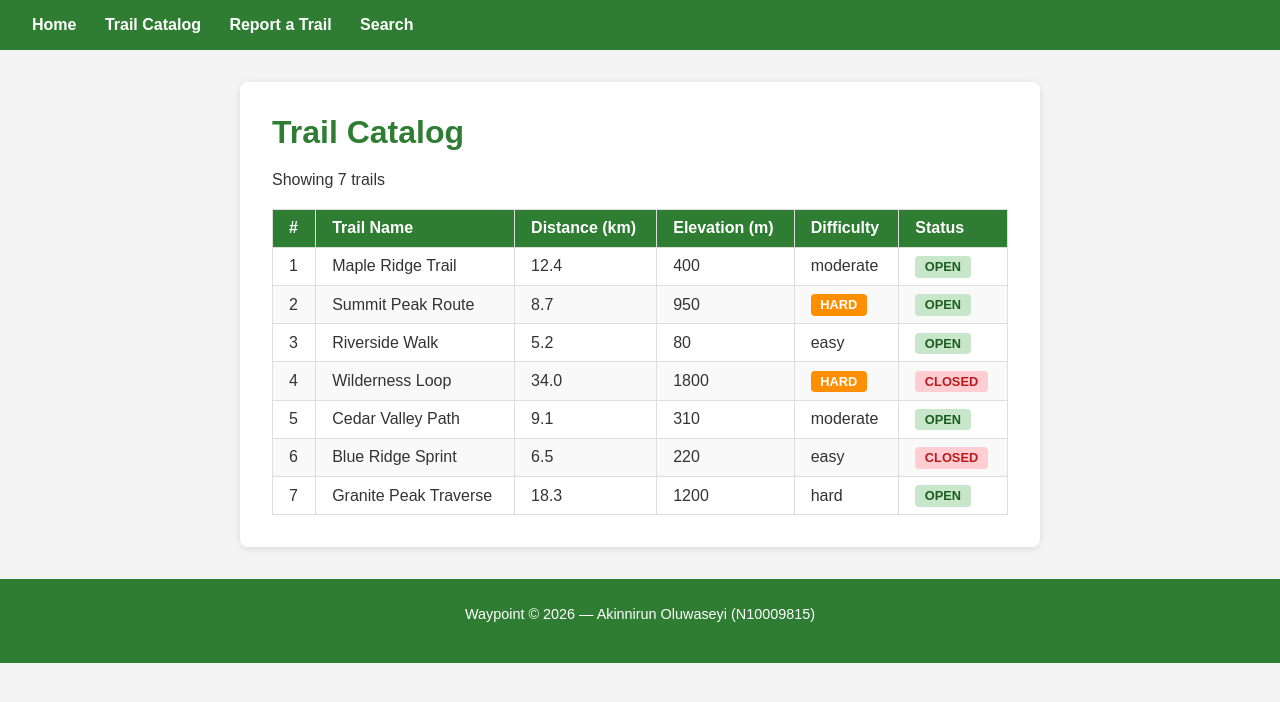
After one commit to akinnirunseyi-web/waypoint, a Django app: page /catalog/ in a window 1280 px wide. The commit adds this page. Shown: the top 702 px of the page. Run offline with Django 4.2, Linux system fonts and the light colour scheme.

Commit message:
week 11: base template, partials, catalog with badges and filters

```diff
--- a/static/style.css
+++ b/static/style.css
@@ -89,3 +89,56 @@ p {
     margin-bottom: 0.8rem;
     line-height: 1.6;
 }
+
+footer {
+    text-align: center;
+    padding: 1.5rem;
+    margin-top: 2rem;
+    background-color: #2e7d32;
+    color: white;
+    font-size: 0.9rem;
+}
+
+.catalog-table {
+    width: 100%;
+    border-collapse: collapse;
+    margin-top: 1rem;
+}
+
+.catalog-table th,
+.catalog-table td {
+    border: 1px solid #ddd;
+    padding: 0.6rem 1rem;
+    text-align: left;
+}
+
+.catalog-table th {
+    background-color: #2e7d32;
+    color: white;
+}
+
+.catalog-table tr:nth-child(even) {
+    background-color: #f9f9f9;
+}
+
+.badge {
+    padding: 0.2rem 0.6rem;
+    border-radius: 4px;
+    font-size: 0.8rem;
+    font-weight: bold;
+}
+
+.badge-open {
+    background-color: #c8e6c9;
+    color: #1b5e20;
+}
+
+.badge-closed {
+    background-color: #ffcdd2;
+    color: #b71c1c;
+}
+
+.badge-hard {
+    background-color: #ff8f00;
+    color: white;
+}
--- /dev/null
+++ b/templates/base.html
@@ -0,0 +1,18 @@
+{% load static %}
+<!DOCTYPE html>
+<html lang="en">
+<head>
+    <meta charset="UTF-8">
+    <title>{% block title %}Waypoint{% endblock %}</title>
+    <link rel="stylesheet" href="{% static 'style.css' %}">
+</head>
+<body>
+    {% include "partials/navbar.html" %}
+
+    <div class="container">
+        {% block content %}{% endblock %}
+    </div>
+
+    {% include "partials/footer.html" %}
+</body>
+</html>
--- /dev/null
+++ b/templates/catalog.html
@@ -0,0 +1,45 @@
+{% extends "base.html" %}
+
+{% block title %}Trail Catalog — Waypoint{% endblock %}
+
+{% block content %}
+    <h1>Trail Catalog</h1>
+    <p>Showing {{ trails|length }} trails</p>
+
+    <table class="catalog-table">
+        <thead>
+            <tr>
+                <th>#</th>
+                <th>Trail Name</th>
+                <th>Distance (km)</th>
+                <th>Elevation (m)</th>
+                <th>Difficulty</th>
+                <th>Status</th>
+            </tr>
+        </thead>
+        <tbody>
+            {% for trail in trails %}
+            <tr>
+                <td>{{ forloop.counter }}</td>
+                <td>{{ trail.name }}</td>
+                <td>{{ trail.distance|floatformat:1 }}</td>
+                <td>{{ trail.elevation }}</td>
+                <td>
+                    {% if trail.difficulty == "expert" %}
+                        <span class="badge badge-hard">HARD</span>
+                    {% else %}
+                        {{ trail.difficulty }}
+                    {% endif %}
+                </td>
+                <td>
+                    {% if trail.is_open %}
+                        <span class="badge badge-open">OPEN</span>
+                    {% else %}
+                        <span class="badge badge-closed">CLOSED</span>
+                    {% endif %}
+                </td>
+            </tr>
+            {% endfor %}
+        </tbody>
+    </table>
+{% endblock %}
--- /dev/null
+++ b/templates/partials/footer.html
@@ -0,0 +1,3 @@
+<footer>
+    <p>Waypoint &copy; 2026 — Akinnirun Oluwaseyi (N10009815)</p>
+</footer>
--- /dev/null
+++ b/templates/partials/navbar.html
@@ -0,0 +1,7 @@
+{% load static %}
+<nav>
+    <a href="{% url 'home' %}">Home</a>
+    <a href="{% url 'catalog' %}">Trail Catalog</a>
+    <a href="{% url 'report' %}">Report a Trail</a>
+    <a href="{% url 'search' %}">Search</a>
+</nav>
--- a/waypoint/urls.py
+++ b/waypoint/urls.py
@@ -7,4 +7,5 @@ urlpatterns = [
     path("",        views.home,   name="home"),
     path("report/", views.report, name="report"),
     path("search/", views.search, name="search"),
+    path("catalog/", views.catalog, name="catalog"),
 ]
--- a/waypoint/views.py
+++ b/waypoint/views.py
@@ -61,3 +61,25 @@ def search(request):
         "query": query,
     }
     return render(request, "search.html", context)
+
+def catalog(request):
+    """
+    Renders the trail catalog page with a hardcoded list of trails.
+
+    Parameters:
+    request (HttpRequest): The incoming HTTP request.
+
+    Returns:
+    HttpResponse: Renders catalog.html with a list of trail dictionaries.
+    """
+    trails = [
+        {"name": "Maple Ridge Trail",     "distance": 12.4, "elevation": 400,  "difficulty": "moderate", "is_open": True},
+        {"name": "Summit Peak Route",     "distance": 8.7,  "elevation": 950,  "difficulty": "expert",   "is_open": True},
+        {"name": "Riverside Walk",        "distance": 5.2,  "elevation": 80,   "difficulty": "easy",     "is_open": True},
+        {"name": "Wilderness Loop",       "distance": 34.0, "elevation": 1800, "difficulty": "expert",   "is_open": False},
+        {"name": "Cedar Valley Path",     "distance": 9.1,  "elevation": 310,  "difficulty": "moderate", "is_open": True},
+        {"name": "Blue Ridge Sprint",     "distance": 6.5,  "elevation": 220,  "difficulty": "easy",     "is_open": False},
+        {"name": "Granite Peak Traverse", "distance": 18.3, "elevation": 1200, "difficulty": "hard",     "is_open": True},
+    ]
+    context = {"trails": trails}
+    return render(request, "catalog.html", context)
```
Also changed, not shown: templates/home.html (+6 -18 lines), templates/report.html (+5 -18 lines), templates/search.html (+5 -18 lines), templates/thankyou.html (+10 -23 lines).
